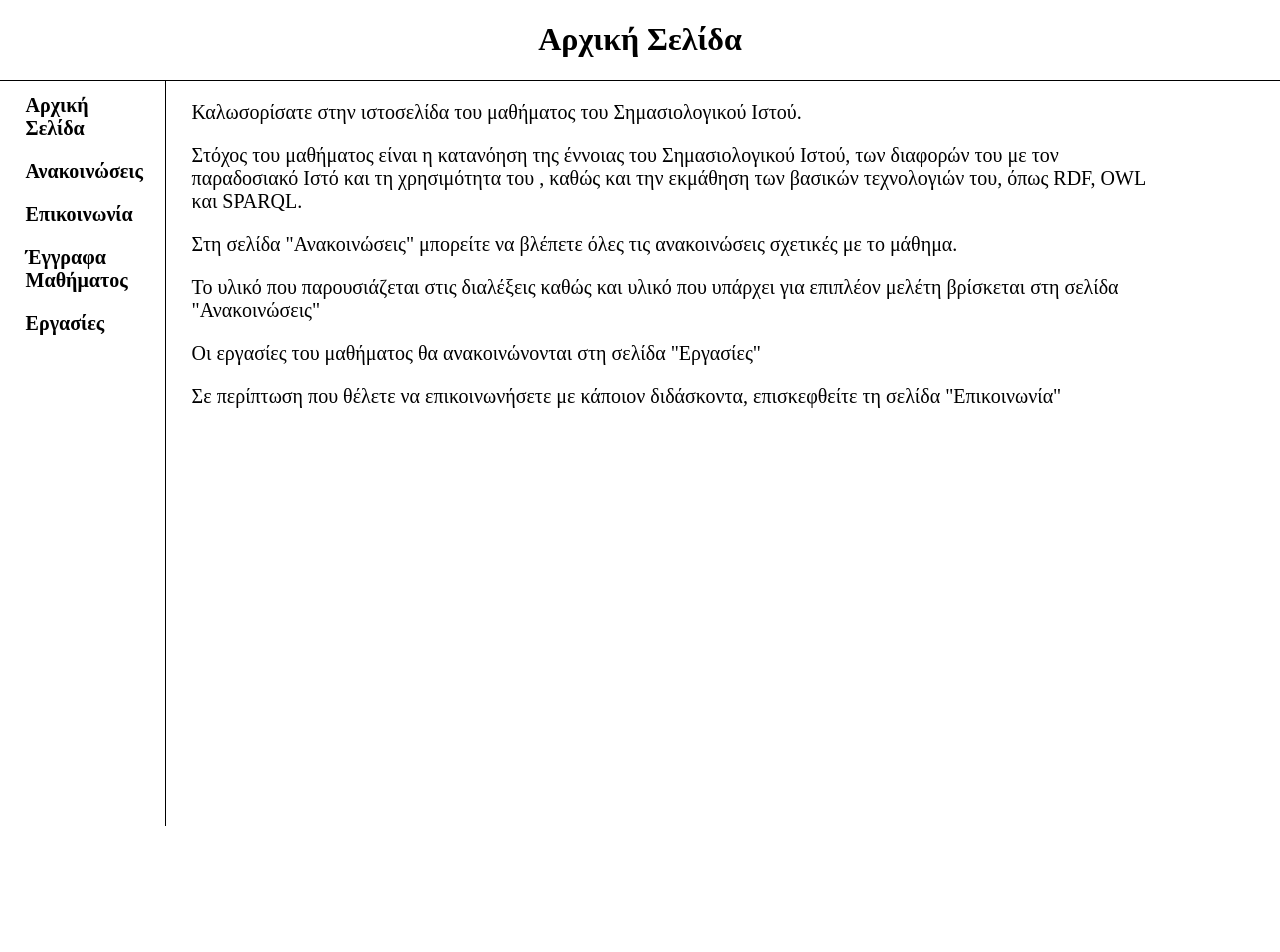
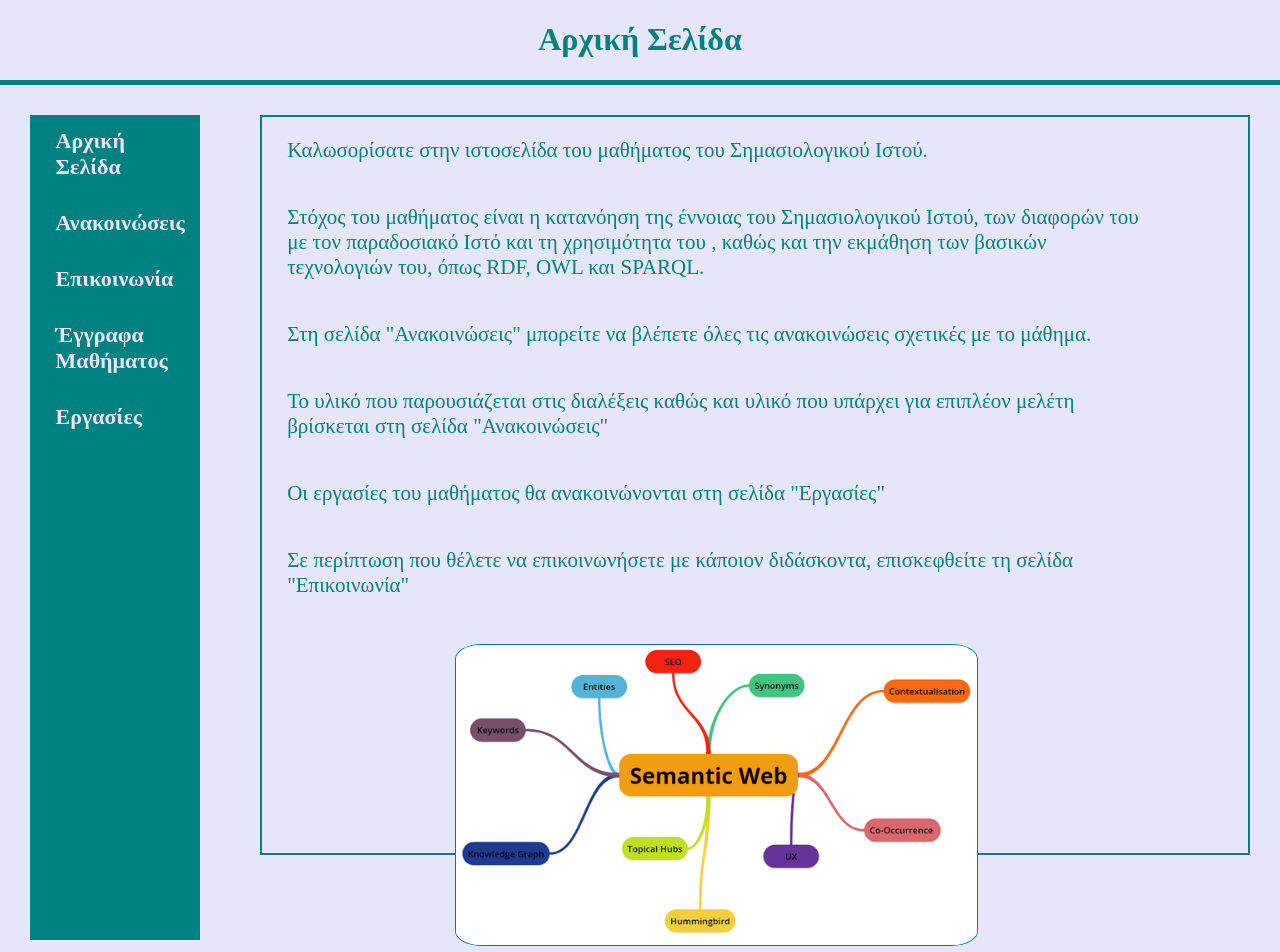
Before and after one commit to AndreasNbt/EPD_Project, a PHP site: page / in a window 1280 px wide. Before the commit the page ends 826 px from the top, so only its background shows below. Run offline with PHP 8.4, Linux system fonts and the light colour scheme.

Commit message:
Home page done (?)

```diff
--- a/announcement.html
+++ b/announcement.html
@@ -5,13 +5,13 @@
     <meta http-equiv="X-UA-Compatible" content="IE=edge">
     <meta name="viewport" content="width=device-width, initial-scale=1.0">
     <link rel="stylesheet" href="styles.css">
-    <title>Αρχική Σελίδα</title>
+    <title>Ανακοινώσεις</title>
 </head>
 <body>
 
     <div class="main flex-column">
 
-        <div class="header"> <h1> Αρχική Σελίδα </h1> </div>
+        <div class="header"> <h1> Ανακοινώσεις </h1> </div>
 
         <div class="content">
             <div class="link-container flex-column">
--- a/index.html
+++ b/index.html
@@ -11,7 +11,7 @@
 
     <div class="main flex-column">
 
-        <div class="header"> <h1> Αρχική Σελίδα </h1> </div>
+        <div class="header teal-text"> <h1> Αρχική Σελίδα </h1> </div>
 
         <div class="content">
             <div class="link-container flex-column">
@@ -22,7 +22,7 @@
                 <a class="link" href="homework.html">Εργασίες</a>
             </div>
 
-            <div class="description-container">
+            <div class="description-container flex-column teal-text">
                 <p class="paragraph">Καλωσορίσατε στην ιστοσελίδα του μαθήματος του Σημασιολογικού Ιστού.</p>
                 <p>Στόχος του μαθήματος είναι η κατανόηση της έννοιας του Σημασιολογικού Ιστού, των διαφορών του με τον παραδοσιακό Ιστό και τη χρησιμότητα του
                    , καθώς και την εκμάθηση των βασικών τεχνολογιών του, όπως RDF, OWL και SPARQL. </p>
@@ -31,6 +31,11 @@
                 <p>Οι εργασίες του μαθήματος θα ανακοινώνονται στη σελίδα "Εργασίες"</p>
                 <p>Σε περίπτωση που θέλετε να επικοινωνήσετε με κάποιον διδάσκοντα, επισκεφθείτε τη σελίδα "Επικοινωνία"</p>
 
+                <br>
+                <div class="img">
+                    <a href="#"><img src="Semantic-Web-Explained.png" height="300" alt=""></a>
+                </div>
+
             </div>
         </div>
 
--- a/styles.css
+++ b/styles.css
@@ -1,8 +1,19 @@
 
 html, body {
-    background-color: white;
+    background-color: lavender;
     margin: 0;
     height: 100%;
+}
+
+.img {
+    margin: auto;
+    margin-top: 0;
+    margin-bottom: 20px;
+}
+
+img {
+    border: 1px solid teal;
+    border-radius: 5%;
 }
 
 .flex-column {
@@ -20,7 +31,7 @@ html, body {
 .header {
     text-align: center;
     margin: 0;
-    border-bottom: 1px solid black;
+    border-bottom: 5px solid teal;
 }
 
 .main {
@@ -32,23 +43,32 @@ html, body {
 }
 
 .link-container {
-    border-right: 1px solid black;
-    height: 100%;
+    border-right: 2px solid teal;
+    background-color: teal;
+    height: 800px;
+    margin: 30px;
     padding: 1%;
     padding-left: 2%;
-    width: 20%;
+    width: 22%;
 }
 
 .link {
-    color: black;
-    font-size: 20px;
+    color: lavender;
+    font-size: 22px;
     font-weight: bold;
-    margin-bottom: 20px;
+    margin-bottom: 30px;
     text-decoration: none;
 }
 
 .description-container {
-    font-size: 20px;
+    border: 2px solid teal;
+    font-size: 21px;
+    margin: 30px;
+    height: auto;
     padding-left: 2%;
-    padding-right: 10%;
+    padding-right: 8%;
 }
+
+.teal-text {
+    color: teal;
+}
```
Also changed, not shown: Semantic-Web-Explained.png (added).
